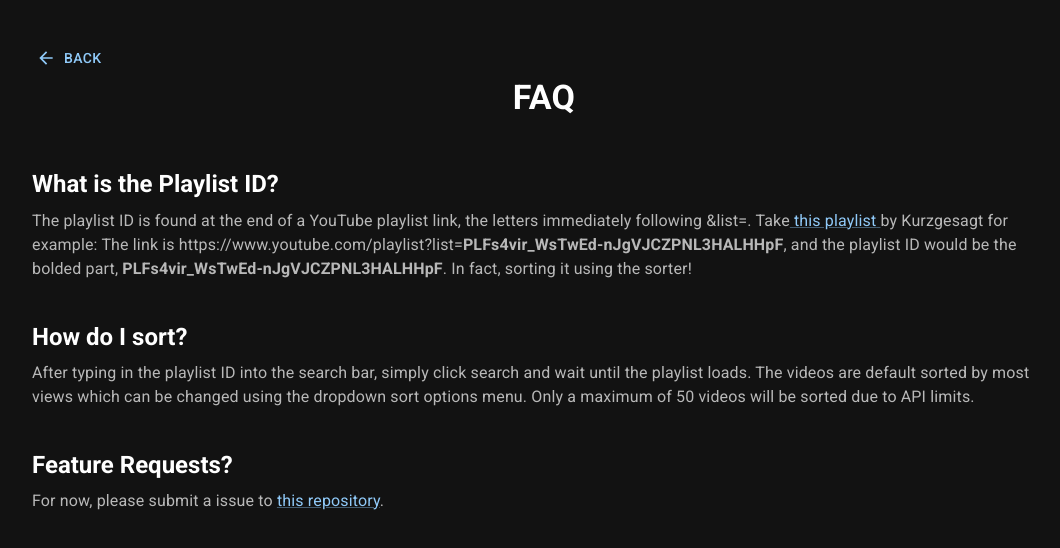
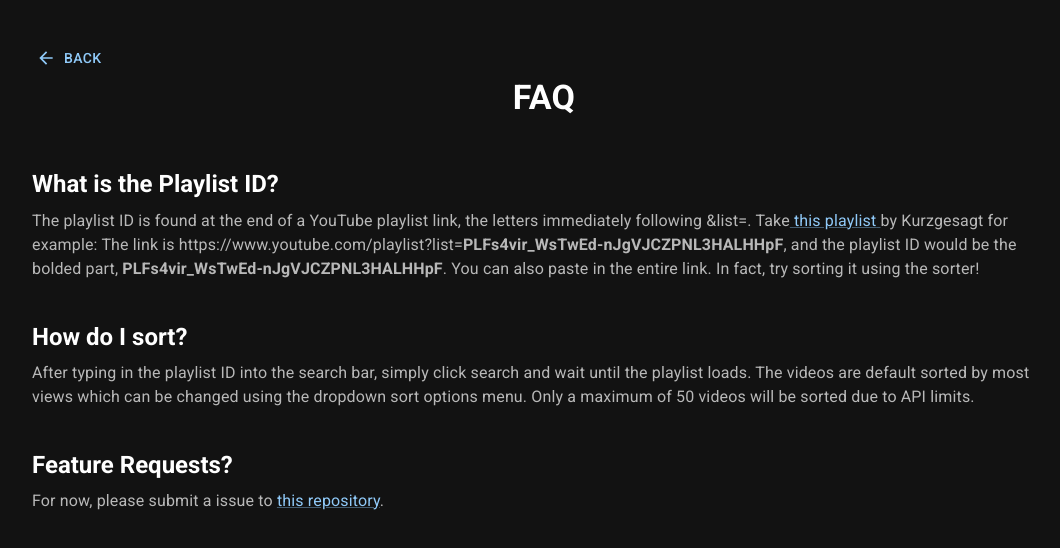
Before and after one commit to RyanL123/YT-Playlist-Sorter, a React (Create React App) app: page /help in a window 1280 px wide. Shown: the top 548 px of the page, without its empty margins (96-1156 px from the left). Built offline with nearby package versions, Linux system fonts and the light colour scheme.

Commit message:
allow user to paste entire link

```diff
--- a/src/App.js
+++ b/src/App.js
@@ -65,7 +65,15 @@ const App = () => {
             value: 1,
         });
         setLoading(true);
-        getPlaylist(playlistID, order).then((data) => {
+        // extracts playlist ID from a complete link
+        // if ?list= doesn't exist, assume user pasted in only the ID
+        const sanitizedPlaylistID =
+            playlistID.indexOf("?list=") === -1
+                ? playlistID
+                : playlistID.slice(
+                      playlistID.indexOf("?list=") + "?list=".length
+                  );
+        getPlaylist(sanitizedPlaylistID, order).then((data) => {
             setPlaylist(data);
             setLoading(false);
         });
--- a/src/components/Help.js
+++ b/src/components/Help.js
@@ -47,8 +47,9 @@ const Help = () => (
             by Kurzgesagt for example: The link is
             https://www.youtube.com/playlist?list=
             <b>PLFs4vir_WsTwEd-nJgVJCZPNL3HALHHpF</b>, and the playlist ID would
-            be the bolded part, <b>PLFs4vir_WsTwEd-nJgVJCZPNL3HALHHpF</b>. In
-            fact, sorting it using the sorter!
+            be the bolded part, <b>PLFs4vir_WsTwEd-nJgVJCZPNL3HALHHpF</b>. You
+            can also paste in the entire link. In fact, try sorting it using the
+            sorter!
         </Typography>
         <Typography
             variant="h5"
--- a/src/components/Search.js
+++ b/src/components/Search.js
@@ -17,7 +17,7 @@ const Search = (props) => (
                     <TextField
                         fullWidth
                         variant="outlined"
-                        label="Playlist ID"
+                        label="Playlist ID or Link"
                         name="playlistID"
                         value={props.playlistID}
                         onChange={props.updatePlaylistID}
```
